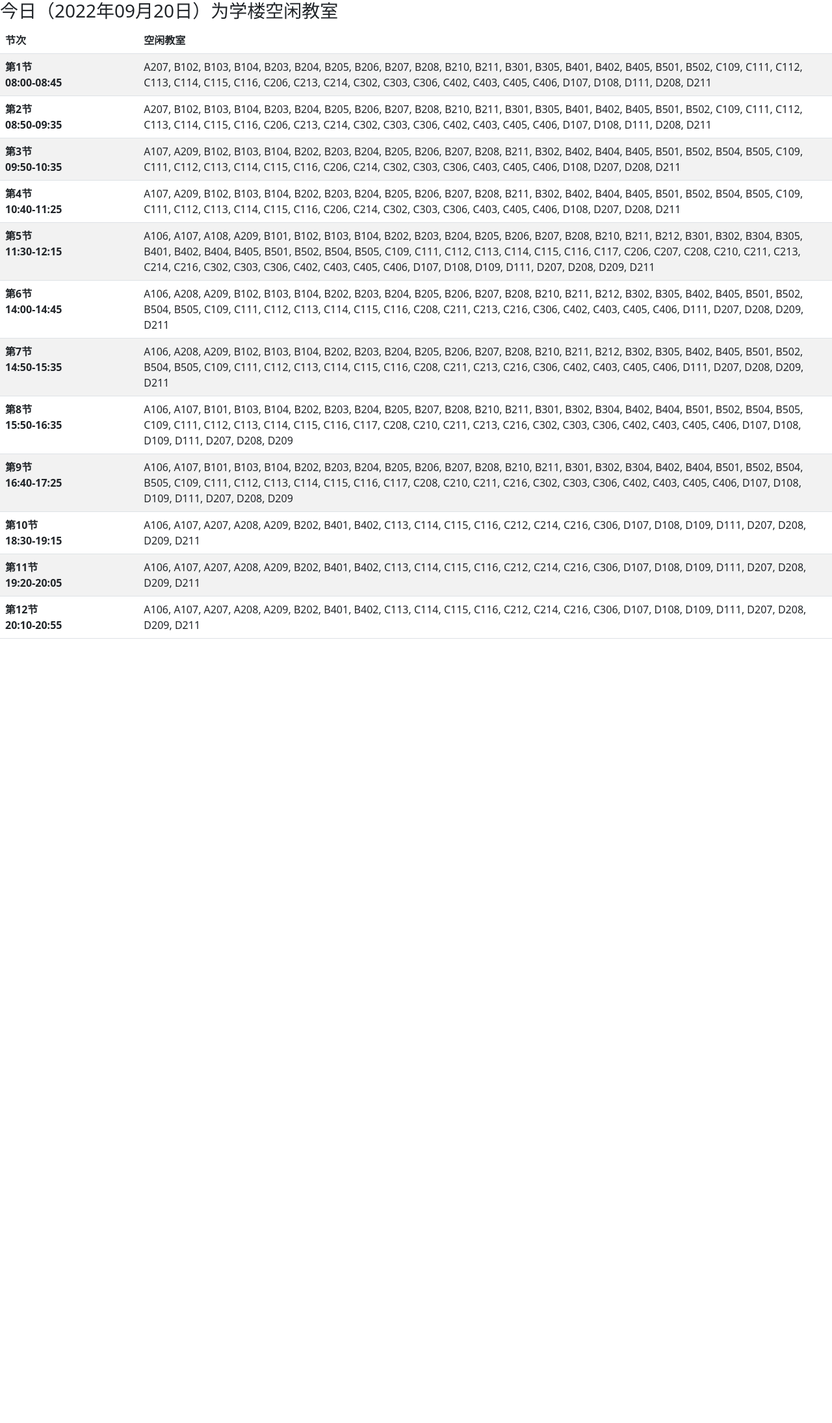
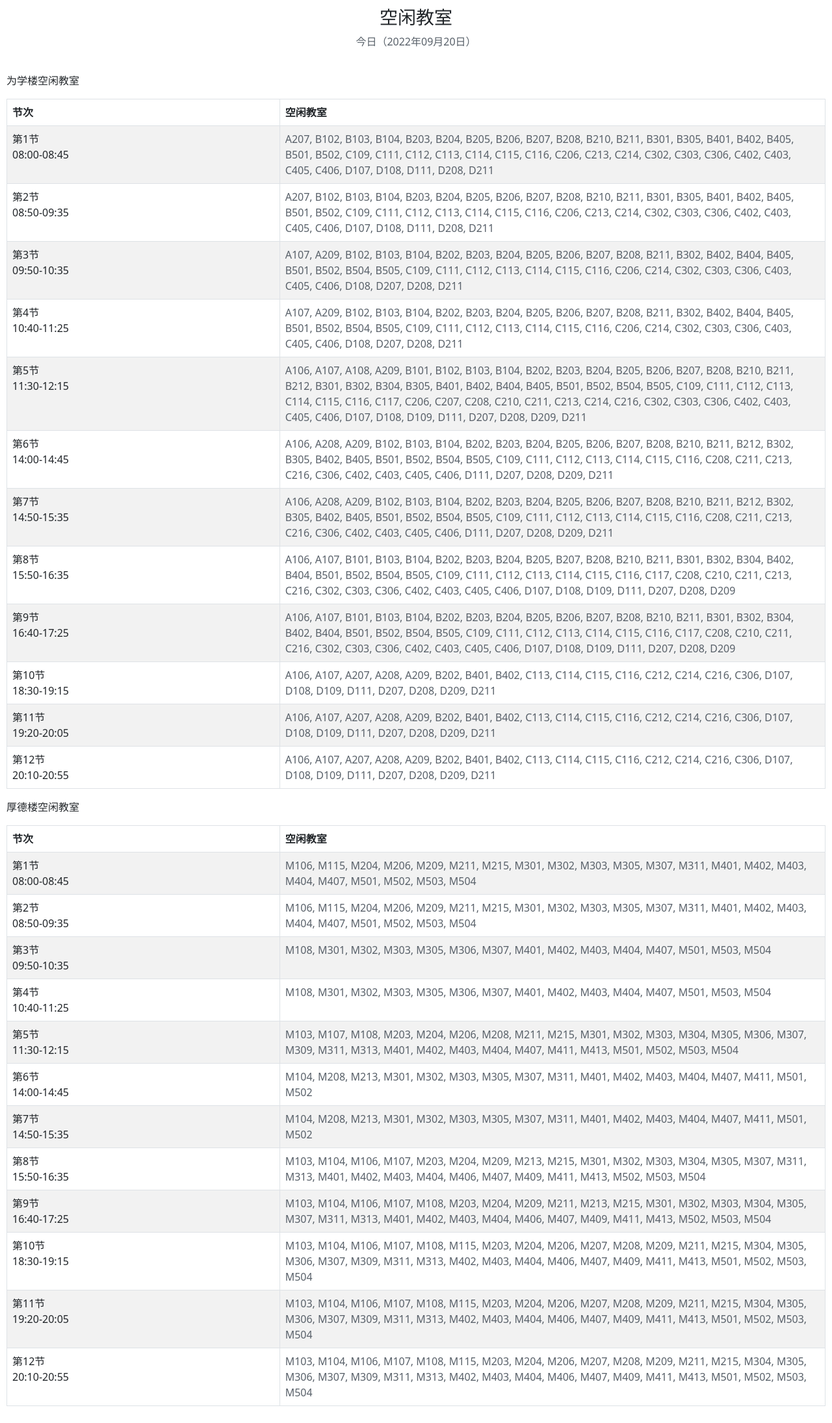
Before and after one commit to wlonestar/AutomaEdu, a Python web app: template template/result.html in a window 1280 px wide. Shown: the whole page at 65% size. Before the commit the page ends 983 px from the top, so only its background shows below. Run offline with Jinja, Linux system fonts and the light colour scheme; the template is opened without the code that fills it, so the values that code supplies are empty.

Commit message:
upd: change html template

```diff
--- a/template/result.html
+++ b/template/result.html
@@ -6,75 +6,151 @@
     <title>Title</title>
     <link href="https://cdn.jsdelivr.net/npm/bootstrap@5.2.1/dist/css/bootstrap.min.css" rel="stylesheet" integrity="sha384-iYQeCzEYFbKjA/T2uDLTpkwGzCiq6soy8tYaI1GyVh/UjpbCx/TYkiZhlZB6+fzT" crossorigin="anonymous">
 </head>
-<body>
-    <h3>今日（2022年09月20日）为学楼空闲教室</h3>
-    <table class="table table-striped">
+<body style="padding: 10px 10px">
+    <h3 style="text-align: center;">空闲教室</h3>
+    <p style="text-align: center; padding-bottom: 20px; color: #586069">今日（2022年09月20日）</p>
+
+    <p>为学楼空闲教室</p>
+    <table class="table table-striped table-bordered">
         <thead>
         <tr>
-            <th class="col-2">节次</th>
+            <th class="col-4">节次</th>
             <th>空闲教室</th>
         </tr>
         </thead>
         <tbody>
 
         <tr>
-            <th>第1节<br>08:00-08:45</th>
-            <td>A207, B102, B103, B104, B203, B204, B205, B206, B207, B208, B210, B211, B301, B305, B401, B402, B405, B501, B502, C109, C111, C112, C113, C114, C115, C116, C206, C213, C214, C302, C303, C306, C402, C403, C405, C406, D107, D108, D111, D208, D211</td>
+            <td>第1节<br>08:00-08:45</td>
+            <td style="color: #586069">A207, B102, B103, B104, B203, B204, B205, B206, B207, B208, B210, B211, B301, B305, B401, B402, B405, B501, B502, C109, C111, C112, C113, C114, C115, C116, C206, C213, C214, C302, C303, C306, C402, C403, C405, C406, D107, D108, D111, D208, D211</td>
         </tr>
 
         <tr>
-            <th>第2节<br>08:50-09:35</th>
-            <td>A207, B102, B103, B104, B203, B204, B205, B206, B207, B208, B210, B211, B301, B305, B401, B402, B405, B501, B502, C109, C111, C112, C113, C114, C115, C116, C206, C213, C214, C302, C303, C306, C402, C403, C405, C406, D107, D108, D111, D208, D211</td>
+            <td>第2节<br>08:50-09:35</td>
+            <td style="color: #586069">A207, B102, B103, B104, B203, B204, B205, B206, B207, B208, B210, B211, B301, B305, B401, B402, B405, B501, B502, C109, C111, C112, C113, C114, C115, C116, C206, C213, C214, C302, C303, C306, C402, C403, C405, C406, D107, D108, D111, D208, D211</td>
         </tr>
 
         <tr>
-            <th>第3节<br>09:50-10:35</th>
-            <td>A107, A209, B102, B103, B104, B202, B203, B204, B205, B206, B207, B208, B211, B302, B402, B404, B405, B501, B502, B504, B505, C109, C111, C112, C113, C114, C115, C116, C206, C214, C302, C303, C306, C403, C405, C406, D108, D207, D208, D211</td>
+            <td>第3节<br>09:50-10:35</td>
+            <td style="color: #586069">A107, A209, B102, B103, B104, B202, B203, B204, B205, B206, B207, B208, B211, B302, B402, B404, B405, B501, B502, B504, B505, C109, C111, C112, C113, C114, C115, C116, C206, C214, C302, C303, C306, C403, C405, C406, D108, D207, D208, D211</td>
         </tr>
 
         <tr>
-            <th>第4节<br>10:40-11:25</th>
-            <td>A107, A209, B102, B103, B104, B202, B203, B204, B205, B206, B207, B208, B211, B302, B402, B404, B405, B501, B502, B504, B505, C109, C111, C112, C113, C114, C115, C116, C206, C214, C302, C303, C306, C403, C405, C406, D108, D207, D208, D211</td>
+            <td>第4节<br>10:40-11:25</td>
+            <td style="color: #586069">A107, A209, B102, B103, B104, B202, B203, B204, B205, B206, B207, B208, B211, B302, B402, B404, B405, B501, B502, B504, B505, C109, C111, C112, C113, C114, C115, C116, C206, C214, C302, C303, C306, C403, C405, C406, D108, D207, D208, D211</td>
         </tr>
 
         <tr>
-            <th>第5节<br>11:30-12:15</th>
-            <td>A106, A107, A108, A209, B101, B102, B103, B104, B202, B203, B204, B205, B206, B207, B208, B210, B211, B212, B301, B302, B304, B305, B401, B402, B404, B405, B501, B502, B504, B505, C109, C111, C112, C113, C114, C115, C116, C117, C206, C207, C208, C210, C211, C213, C214, C216, C302, C303, C306, C402, C403, C405, C406, D107, D108, D109, D111, D207, D208, D209, D211</td>
+            <td>第5节<br>11:30-12:15</td>
+            <td style="color: #586069">A106, A107, A108, A209, B101, B102, B103, B104, B202, B203, B204, B205, B206, B207, B208, B210, B211, B212, B301, B302, B304, B305, B401, B402, B404, B405, B501, B502, B504, B505, C109, C111, C112, C113, C114, C115, C116, C117, C206, C207, C208, C210, C211, C213, C214, C216, C302, C303, C306, C402, C403, C405, C406, D107, D108, D109, D111, D207, D208, D209, D211</td>
         </tr>
 
         <tr>
-            <th>第6节<br>14:00-14:45</th>
-            <td>A106, A208, A209, B102, B103, B104, B202, B203, B204, B205, B206, B207, B208, B210, B211, B212, B302, B305, B402, B405, B501, B502, B504, B505, C109, C111, C112, C113, C114, C115, C116, C208, C211, C213, C216, C306, C402, C403, C405, C406, D111, D207, D208, D209, D211</td>
+            <td>第6节<br>14:00-14:45</td>
+            <td style="color: #586069">A106, A208, A209, B102, B103, B104, B202, B203, B204, B205, B206, B207, B208, B210, B211, B212, B302, B305, B402, B405, B501, B502, B504, B505, C109, C111, C112, C113, C114, C115, C116, C208, C211, C213, C216, C306, C402, C403, C405, C406, D111, D207, D208, D209, D211</td>
         </tr>
 
         <tr>
-            <th>第7节<br>14:50-15:35</th>
-            <td>A106, A208, A209, B102, B103, B104, B202, B203, B204, B205, B206, B207, B208, B210, B211, B212, B302, B305, B402, B405, B501, B502, B504, B505, C109, C111, C112, C113, C114, C115, C116, C208, C211, C213, C216, C306, C402, C403, C405, C406, D111, D207, D208, D209, D211</td>
+            <td>第7节<br>14:50-15:35</td>
+            <td style="color: #586069">A106, A208, A209, B102, B103, B104, B202, B203, B204, B205, B206, B207, B208, B210, B211, B212, B302, B305, B402, B405, B501, B502, B504, B505, C109, C111, C112, C113, C114, C115, C116, C208, C211, C213, C216, C306, C402, C403, C405, C406, D111, D207, D208, D209, D211</td>
         </tr>
 
         <tr>
-            <th>第8节<br>15:50-16:35</th>
-            <td>A106, A107, B101, B103, B104, B202, B203, B204, B205, B207, B208, B210, B211, B301, B302, B304, B402, B404, B501, B502, B504, B505, C109, C111, C112, C113, C114, C115, C116, C117, C208, C210, C211, C213, C216, C302, C303, C306, C402, C403, C405, C406, D107, D108, D109, D111, D207, D208, D209</td>
+            <td>第8节<br>15:50-16:35</td>
+            <td style="color: #586069">A106, A107, B101, B103, B104, B202, B203, B204, B205, B207, B208, B210, B211, B301, B302, B304, B402, B404, B501, B502, B504, B505, C109, C111, C112, C113, C114, C115, C116, C117, C208, C210, C211, C213, C216, C302, C303, C306, C402, C403, C405, C406, D107, D108, D109, D111, D207, D208, D209</td>
         </tr>
 
         <tr>
-            <th>第9节<br>16:40-17:25</th>
-            <td>A106, A107, B101, B103, B104, B202, B203, B204, B205, B206, B207, B208, B210, B211, B301, B302, B304, B402, B404, B501, B502, B504, B505, C109, C111, C112, C113, C114, C115, C116, C117, C208, C210, C211, C216, C302, C303, C306, C402, C403, C405, C406, D107, D108, D109, D111, D207, D208, D209</td>
+            <td>第9节<br>16:40-17:25</td>
+            <td style="color: #586069">A106, A107, B101, B103, B104, B202, B203, B204, B205, B206, B207, B208, B210, B211, B301, B302, B304, B402, B404, B501, B502, B504, B505, C109, C111, C112, C113, C114, C115, C116, C117, C208, C210, C211, C216, C302, C303, C306, C402, C403, C405, C406, D107, D108, D109, D111, D207, D208, D209</td>
         </tr>
 
         <tr>
-            <th>第10节<br>18:30-19:15</th>
-            <td>A106, A107, A207, A208, A209, B202, B401, B402, C113, C114, C115, C116, C212, C214, C216, C306, D107, D108, D109, D111, D207, D208, D209, D211</td>
+            <td>第10节<br>18:30-19:15</td>
+            <td style="color: #586069">A106, A107, A207, A208, A209, B202, B401, B402, C113, C114, C115, C116, C212, C214, C216, C306, D107, D108, D109, D111, D207, D208, D209, D211</td>
         </tr>
 
         <tr>
-            <th>第11节<br>19:20-20:05</th>
-            <td>A106, A107, A207, A208, A209, B202, B401, B402, C113, C114, C115, C116, C212, C214, C216, C306, D107, D108, D109, D111, D207, D208, D209, D211</td>
+            <td>第11节<br>19:20-20:05</td>
+            <td style="color: #586069">A106, A107, A207, A208, A209, B202, B401, B402, C113, C114, C115, C116, C212, C214, C216, C306, D107, D108, D109, D111, D207, D208, D209, D211</td>
         </tr>
 
         <tr>
-            <th>第12节<br>20:10-20:55</th>
-            <td>A106, A107, A207, A208, A209, B202, B401, B402, C113, C114, C115, C116, C212, C214, C216, C306, D107, D108, D109, D111, D207, D208, D209, D211</td>
+            <td>第12节<br>20:10-20:55</td>
+            <td style="color: #586069">A106, A107, A207, A208, A209, B202, B401, B402, C113, C114, C115, C116, C212, C214, C216, C306, D107, D108, D109, D111, D207, D208, D209, D211</td>
+        </tr>
+
+        </tbody>
+    </table>
+
+    <p>厚德楼空闲教室</p>
+    <table class="table table-striped table-bordered">
+        <thead>
+        <tr>
+            <th class="col-4">节次</th>
+            <th>空闲教室</th>
+        </tr>
+        </thead>
+        <tbody>
+
+        <tr>
+            <td>第1节<br>08:00-08:45</td>
+            <td style="color: #586069">M106, M115, M204, M206, M209, M211, M215, M301, M302, M303, M305, M307, M311, M401, M402, M403, M404, M407, M501, M502, M503, M504</td>
+        </tr>
+
+        <tr>
+            <td>第2节<br>08:50-09:35</td>
+            <td style="color: #586069">M106, M115, M204, M206, M209, M211, M215, M301, M302, M303, M305, M307, M311, M401, M402, M403, M404, M407, M501, M502, M503, M504</td>
+        </tr>
+
+        <tr>
+            <td>第3节<br>09:50-10:35</td>
+            <td style="color: #586069">M108, M301, M302, M303, M305, M306, M307, M401, M402, M403, M404, M407, M501, M503, M504</td>
+        </tr>
+
+        <tr>
+            <td>第4节<br>10:40-11:25</td>
+            <td style="color: #586069">M108, M301, M302, M303, M305, M306, M307, M401, M402, M403, M404, M407, M501, M503, M504</td>
+        </tr>
+
+        <tr>
+            <td>第5节<br>11:30-12:15</td>
+            <td style="color: #586069">M103, M107, M108, M203, M204, M206, M208, M211, M215, M301, M302, M303, M304, M305, M306, M307, M309, M311, M313, M401, M402, M403, M404, M407, M411, M413, M501, M502, M503, M504</td>
+        </tr>
+
+        <tr>
+            <td>第6节<br>14:00-14:45</td>
+            <td style="color: #586069">M104, M208, M213, M301, M302, M303, M305, M307, M311, M401, M402, M403, M404, M407, M411, M501, M502</td>
+        </tr>
+
+        <tr>
+            <td>第7节<br>14:50-15:35</td>
+            <td style="color: #586069">M104, M208, M213, M301, M302, M303, M305, M307, M311, M401, M402, M403, M404, M407, M411, M501, M502</td>
+        </tr>
+
+        <tr>
+            <td>第8节<br>15:50-16:35</td>
+            <td style="color: #586069">M103, M104, M106, M107, M203, M204, M209, M213, M215, M301, M302, M303, M304, M305, M307, M311, M313, M401, M402, M403, M404, M406, M407, M409, M411, M413, M502, M503, M504</td>
+        </tr>
+
+        <tr>
+            <td>第9节<br>16:40-17:25</td>
+            <td style="color: #586069">M103, M104, M106, M107, M108, M203, M204, M209, M211, M213, M215, M301, M302, M303, M304, M305, M307, M311, M313, M401, M402, M403, M404, M406, M407, M409, M411, M413, M502, M503, M504</td>
+        </tr>
+
+        <tr>
+            <td>第10节<br>18:30-19:15</td>
+            <td style="color: #586069">M103, M104, M106, M107, M108, M115, M203, M204, M206, M207, M208, M209, M211, M215, M304, M305, M306, M307, M309, M311, M313, M402, M403, M404, M406, M407, M409, M411, M413, M501, M502, M503, M504</td>
+        </tr>
+
+        <tr>
+            <td>第11节<br>19:20-20:05</td>
+            <td style="color: #586069">M103, M104, M106, M107, M108, M115, M203, M204, M206, M207, M208, M209, M211, M215, M304, M305, M306, M307, M309, M311, M313, M402, M403, M404, M406, M407, M409, M411, M413, M501, M502, M503, M504</td>
+        </tr>
+
+        <tr>
+            <td>第12节<br>20:10-20:55</td>
+            <td style="color: #586069">M103, M104, M106, M107, M108, M115, M203, M204, M206, M207, M208, M209, M211, M215, M304, M305, M306, M307, M309, M311, M313, M402, M403, M404, M406, M407, M409, M411, M413, M501, M502, M503, M504</td>
         </tr>
 
         </tbody>
```
Also changed, not shown: main.py (+6 -2 lines), request.py (+27 -34 lines), template/mail.j2 (+11 -8 lines), captcha.jpg, captcha_p.png, 1 other file.
